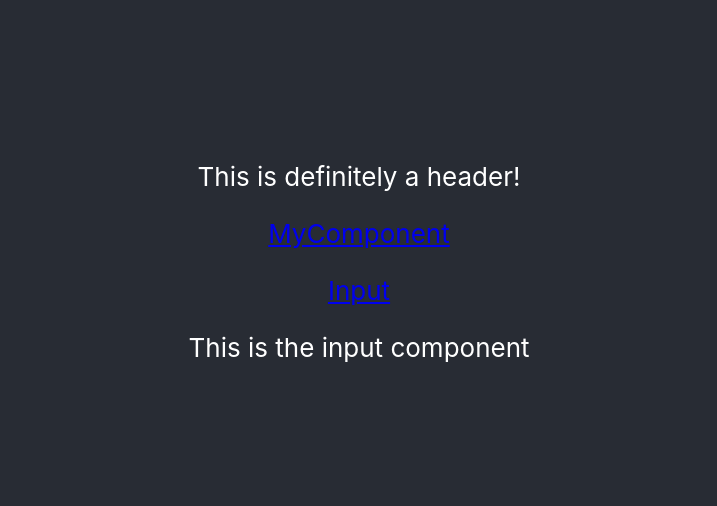
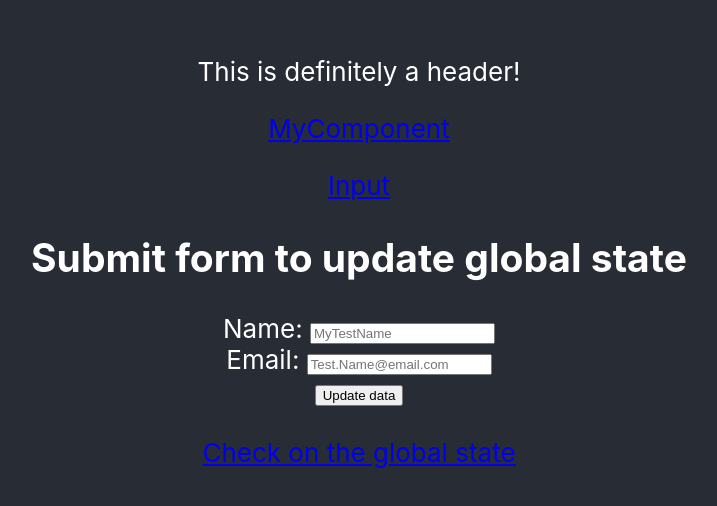
Before and after one commit to Cellv2/testing-react-context, a React (Create React App) app: page /input in a window 1280 px wide. Shown: the part 138-644 px from the top of the page, without its empty margins (281-998 px from the left). Built offline with nearby package versions, Linux system fonts and the light colour scheme.

Commit message:
Add input form to update global state

```diff
--- a/src/components/InputComponent.tsx
+++ b/src/components/InputComponent.tsx
@@ -1,9 +1,71 @@
-import React from "react";
+import React, { useContext, useState } from "react";
+import { Context } from "../stores/store";
+import { Link } from "react-router-dom";
 
 type Props = {};
 
 const InputComponent = (props: Props) => {
-    return <div>This is the input component</div>;
+    // @ts-ignore
+    const [state, setState] = useContext(Context);
+
+    const [_name, _setName] = useState({});
+    const [_email, _setEmail] = useState({});
+
+    const handleOnSubmit = (event: React.FormEvent<HTMLFormElement>) => {
+        event.preventDefault();
+
+        const data = {
+            name: _name,
+            email: _email,
+        };
+
+        setState(data);
+    };
+
+    const handleOnChange = (event: React.ChangeEvent<HTMLInputElement>) => {
+        const key = event.target.name;
+        const value = event.target.value;
+
+        switch (key) {
+            case "name":
+                _setName(value);
+                return;
+            case "email":
+                _setEmail(value);
+                return;
+            default:
+                throw new Error();
+        }
+    };
+
+    return (
+        <>
+            <h2>Submit form to update global state</h2>
+            <form onSubmit={handleOnSubmit}>
+                <div>
+                    <label htmlFor="name">Name: </label>
+                    <input
+                        name="name"
+                        type="text"
+                        onChange={handleOnChange}
+                        placeholder={state.name}
+                    />
+                </div>
+                <div>
+                    <label htmlFor="email">Email: </label>
+                    <input
+                        name="email"
+                        type="text"
+                        onChange={handleOnChange}
+                        placeholder={state.email}
+                    />
+                </div>
+                <button>Update data</button>
+            </form>
+            <br />
+            <Link to="/">Check on the global state</Link>
+        </>
+    );
 };
 
 export default InputComponent;
```
